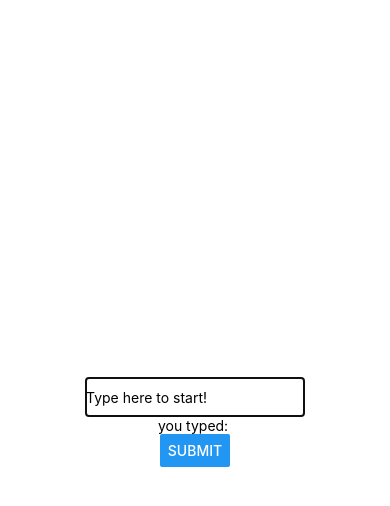
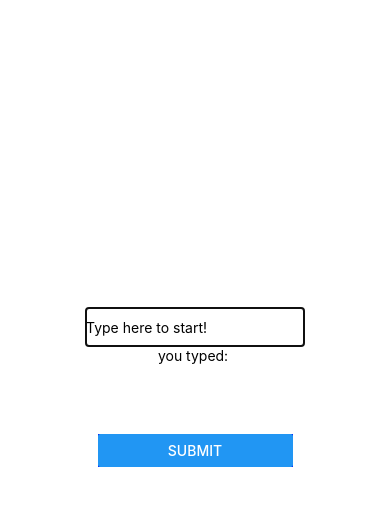
Before and after one commit to jinzhang01/mobile24, a React Native app: screen / in a window 390 px wide. Both pictures are taken after a click on the button "ADD A GOAL". Shown: the top 506 px of the page. Built offline with nearby package versions, Linux system fonts and the light colour scheme.

Commit message:
relative styling

```diff
--- a/App.js
+++ b/App.js
@@ -3,7 +3,7 @@ import { StyleSheet, Text, View } from 'react-native';
 import Header from './Components/Header';
 import React, { useState } from 'react';
 import Input from './Components/Input';
-import { Button } from 'react-native';
+import { Button, SafeAreaView } from 'react-native';
 
 export default function App() {
   const appName = "summer 2024";
@@ -14,34 +14,40 @@ export default function App() {
   function handleInputData(data){
     console.log("input is handled", data);
     setReceivedText(data);
-    // hide the modal -- Does not understand!!!
+    // hide the modal -- the function is passed to the child component
+    // when the button is clicked
+    // the data get passed to the parent component above
+    // and at the same time the setModalVisible is called to hide the modal
     setModalVisible(false);
   }
 
 
   return (
-    <View style={styles.container}>
+    <SafeAreaView style={styles.container}>
+
+      <View style={styles.topContainer}>
       <Header name={appName} theme="dark">
         {/* add child component */}
         {/* <Text>child component1 \n</Text>
         <Text>child component2 \n</Text> */}
       </Header>
 
-      {/* <Text>welcome to {appName} app -- App component
-      </Text> */}
-
-
-      <Input inputHandler={handleInputData} isModalVisible={modalVisible}/>
-
-        <Text> {receivedText}</Text>
-
-      <StatusBar style="auto" />
-
       <Button title="Add a goal" onPress={() => {
         setModalVisible(true);
       }} />
 
-    </View>
+      </View>
+
+      <View style={styles.bottomContainer}>
+      <Input inputHandler={handleInputData} isModalVisible={modalVisible}/>
+
+        <Text style={styles.textStyles}> {receivedText}</Text>
+
+      <StatusBar style="auto" />
+
+      </View>
+
+    </SafeAreaView>
   );
 }
 
@@ -49,7 +55,23 @@ const styles = StyleSheet.create({
   container: {
     flex: 1,
     backgroundColor: '#fff',
-    alignItems: 'center',
+    // alignItems: 'center',
     justifyContent: 'center',
   },
+  textStyles: {
+    color: 'red',
+    fontSize: 20
+  },
+
+  topContainer: {
+    flex: 1,
+    backgroundColor: 'white',
+    alignItems: 'center',
+  },
+
+  bottomContainer: {
+    flex: 4,
+    backgroundColor: 'yellow',
+    alignItems: 'center',
+  }
 });
--- a/Components/Input.js
+++ b/Components/Input.js
@@ -39,8 +39,12 @@ function handleConfirm(){
 
     <Text>you typed: {text}</Text>
     {isEdited ? <Text>Thank You</Text> : null}
-    <Button title="Submit" onPress={() => handleConfirm()} />
-      {/* another second way: function(){handleConfirm()} */}
+
+      <View style={styles.button}>
+        <Button title="Submit" onPress={() => handleConfirm()} />
+        {/* another second way: function(){handleConfirm()} */}
+        </View>
+
     </View>
     </Modal>
   )
@@ -50,9 +54,18 @@ const styles = StyleSheet.create({
   container: {
     flex: 1,
     backgroundColor: '#fff',
+    // without it everything will be on the left. But it will be strached.
     alignItems: 'center',
+    // without it everything will be on the top
     justifyContent: 'center',
   },
+  button: {
+    backgroundColor: 'blue',
+    color: 'white',
+    fontSize: 20,
+    width: "50%",
+    margin: 70
+  }
 });
 
 export default Input
```
